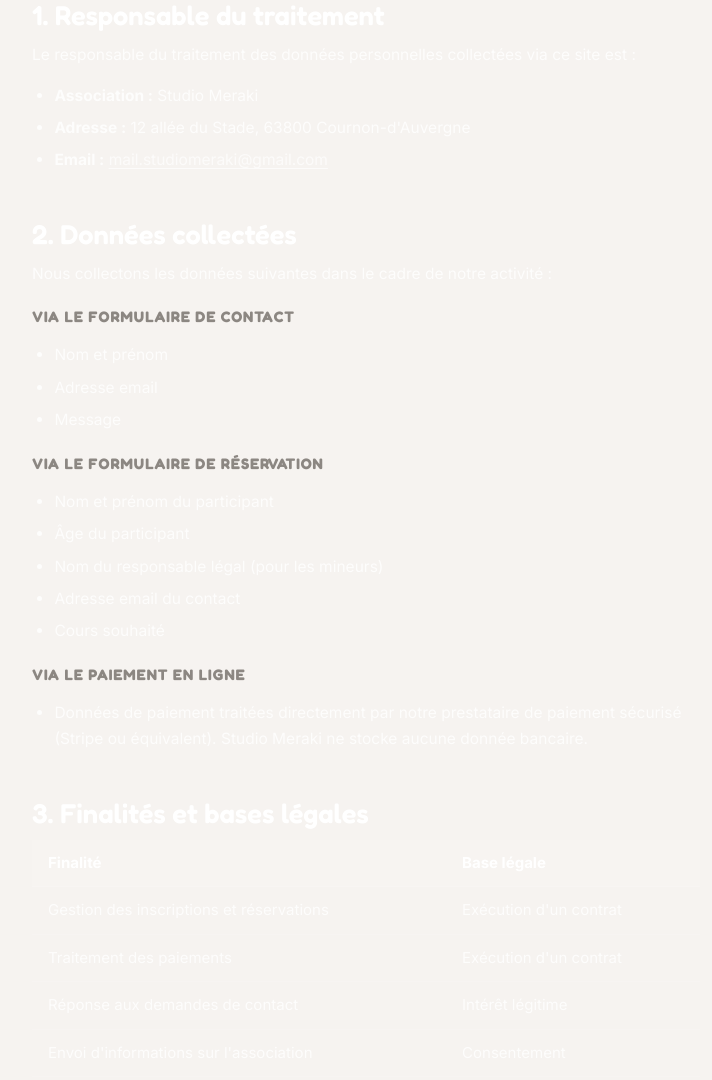
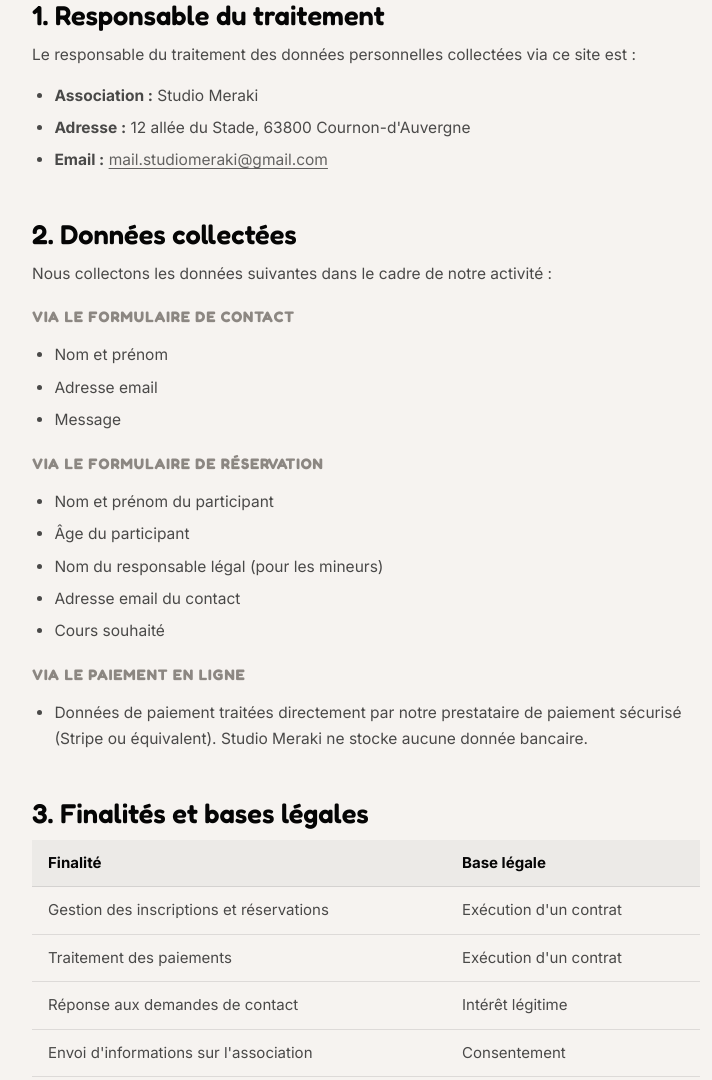
Before and after one commit to OrionStudioSAS/Studio-meraki, a plain HTML site: page politique-de-confidentialite.html in a window 1280 px wide. Shown: the part 448-1528 px from the top of the page, without its empty margins (274-986 px from the left). Drawn offline with Linux system fonts and the light colour scheme.

Commit message:
Fix legal pages text colors to black on white

```diff
--- a/styles.css
+++ b/styles.css
@@ -1038,7 +1038,7 @@ textarea {
 .legal-header {
   margin-bottom: 56px;
   padding-bottom: 40px;
-  border-bottom: 1px solid rgba(255, 255, 255, 0.12);
+  border-bottom: 1px solid rgba(0, 0, 0, 0.12);
 }
 
 .legal-header h1 {
@@ -1047,6 +1047,7 @@ textarea {
   font-size: clamp(2.4rem, 6vw, 4rem);
   font-weight: 700;
   line-height: 1;
+  color: var(--black);
 }
 
 .legal-date {
@@ -1070,7 +1071,7 @@ textarea {
   font-family: "Fredoka", "Arial Rounded MT Bold", Arial, sans-serif;
   font-size: clamp(1.3rem, 3vw, 1.7rem);
   font-weight: 600;
-  color: var(--white);
+  color: var(--black);
 }
 
 .legal-section h3 {
@@ -1085,7 +1086,7 @@ textarea {
 .legal-section p,
 .legal-section li {
   margin: 0;
-  color: rgba(255, 255, 255, 0.78);
+  color: rgba(0, 0, 0, 0.7);
   font-size: 0.97rem;
   line-height: 1.7;
 }
@@ -1117,14 +1118,14 @@ textarea {
 .legal-table td {
   padding: 12px 16px;
   text-align: left;
-  border-bottom: 1px solid rgba(255, 255, 255, 0.1);
-  color: rgba(255, 255, 255, 0.78);
+  border-bottom: 1px solid rgba(0, 0, 0, 0.1);
+  color: rgba(0, 0, 0, 0.7);
 }
 
 .legal-table th {
   font-weight: 700;
-  color: var(--white);
-  background: rgba(255, 255, 255, 0.06);
+  color: var(--black);
+  background: rgba(0, 0, 0, 0.04);
 }
 
 .booking-cta {
```
